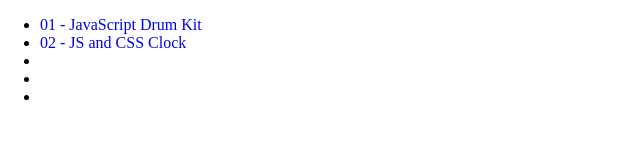
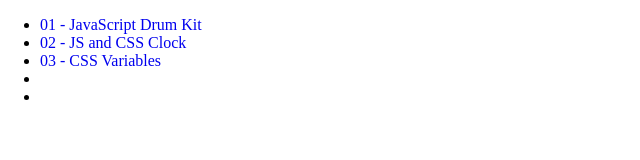
Before and after one commit to Mana-commits/JavaScript, a plain HTML site: page index.html in a window 1280 px wide. Shown: the whole page, without its empty margins (0-640 px from the left). Drawn offline with Linux system fonts and the light colour scheme.

Commit message:
index.htmlに03のリンクを追加

```diff
--- a/index.html
+++ b/index.html
@@ -14,7 +14,7 @@
     <ul>
         <li><a href="01 - JavaScript Drum Kit/drumkit_index.html">01 - JavaScript Drum Kit</a></li>
         <li><a href="02 - JS and CSS Clock/clock_index.html">02 - JS and CSS Clock</a></li></li>
-        <li></li>
+        <li><a href="03 - CSS Variables/CSSvariables_index.html">03 - CSS Variables</a></li>
         <li></li>
         <li></li>
     </ul>
```
